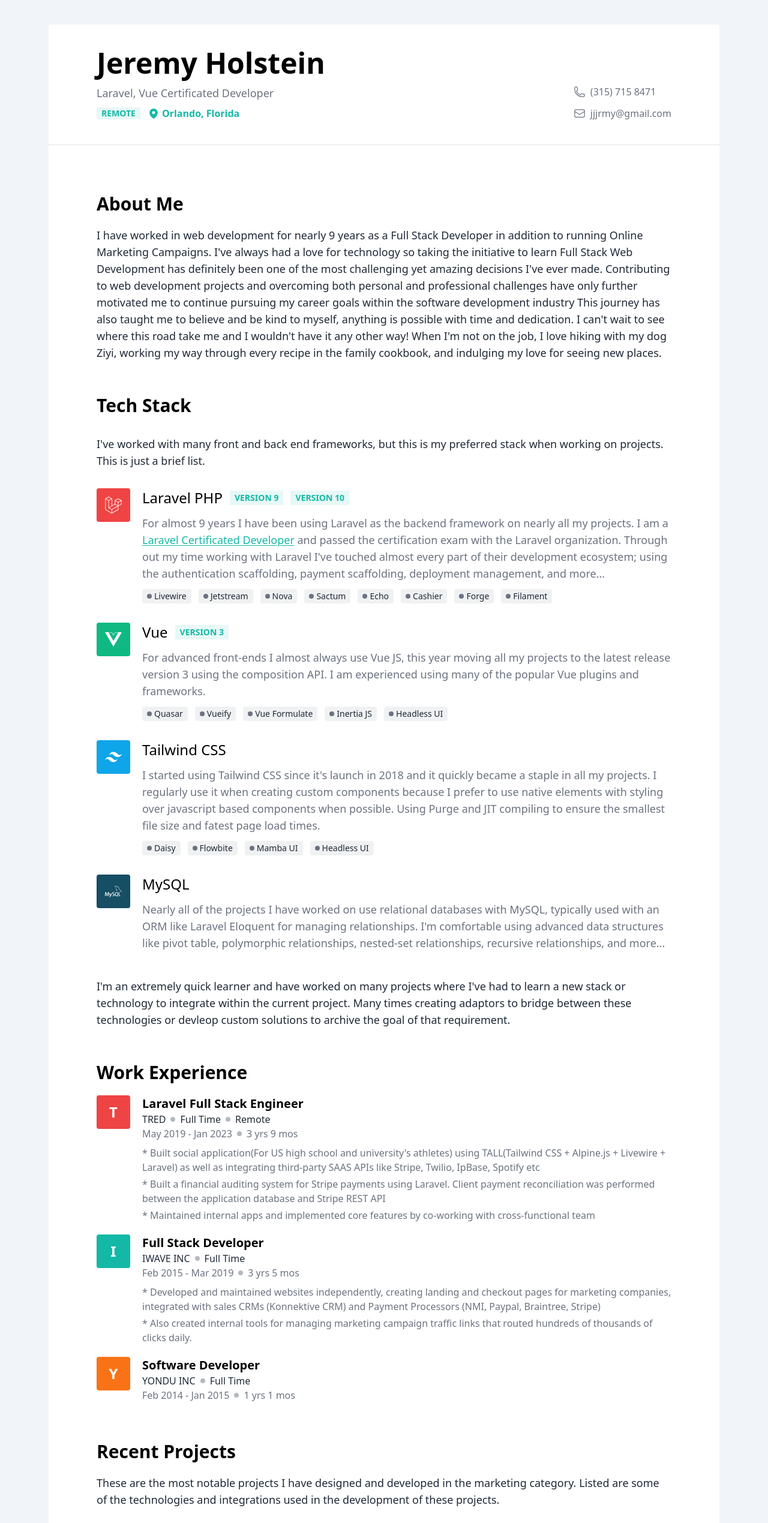
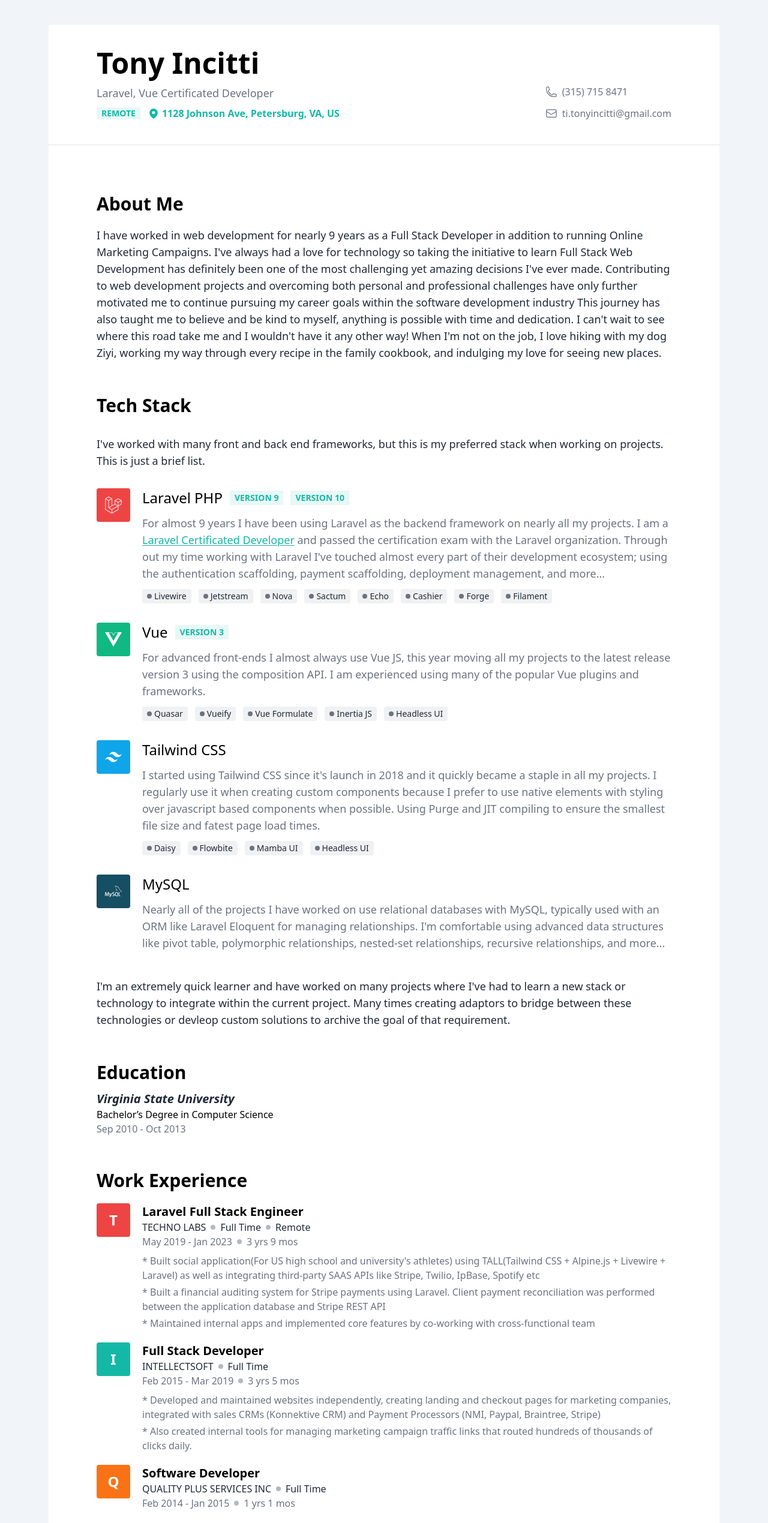
Before and after one commit to hardcommitoneself/allen-personal, a Next.js app: page / in a window 1280 px wide. Shown: the top 2539 px of the page at 60% size. Built offline with nearby package versions, Linux system fonts and the light colour scheme.

Commit message:
fix: for tony

```diff
--- a/src/pages/index.tsx
+++ b/src/pages/index.tsx
@@ -17,7 +17,7 @@ import {
 const exps: ExperienceType[] = [
   {
     role: "Laravel Full Stack Engineer",
-    company: "Tred",
+    company: "Techno Labs",
     color: "bg-red-500",
     type: "FULL",
     isRemote: true,
@@ -42,7 +42,7 @@ const exps: ExperienceType[] = [
   },
   {
     role: "Full Stack Developer",
-    company: "IWave Inc",
+    company: "Intellectsoft",
     color: "bg-teal-500",
     type: "FULL",
     isRemote: false,
@@ -58,7 +58,7 @@ const exps: ExperienceType[] = [
   },
   {
     role: "Software Developer",
-    company: "Yondu Inc",
+    company: "Quality Plus Services Inc",
     color: "bg-orange-500",
     type: "FULL",
     isRemote: false,
@@ -236,11 +236,11 @@ export default function Home() {
         <div className="flex flex-col bg-white rounded border border-gray-100">
           {/* header */}
           <Header
-            name="Jeremy Holstein"
+            name="Tony Incitti"
             role="Laravel, Vue Certificated Developer"
-            location="Orlando, Florida"
+            location="1128 Johnson Ave, Petersburg, VA, US"
             phone="(315) 715 8471"
-            email="jjjrmy@gmail.com"
+            email="ti.tonyincitti@gmail.com"
           />
 
           {/* body */}
@@ -291,6 +291,19 @@ export default function Home() {
               </p>
             </div>
 
+            {/* Education */}
+            <div className="flex flex-col space-y-3">
+              <h1 className="text-3xl font-semibold">Education</h1>
+
+              <div className="flex flex-col">
+                <h2 className="italic whitespace-nowrap text-xl text-gray-800 font-bold">
+                  Virginia State University
+                </h2>
+                <p>Bachelor’s Degree in Computer Science</p>
+                <span className="text-gray-500">Sep 2010 - Oct 2013</span>
+              </div>
+            </div>
+
             {/* Work experience */}
             <div className="flex flex-col space-y-5">
               <h1 className="text-3xl font-semibold">Work Experience</h1>
```
